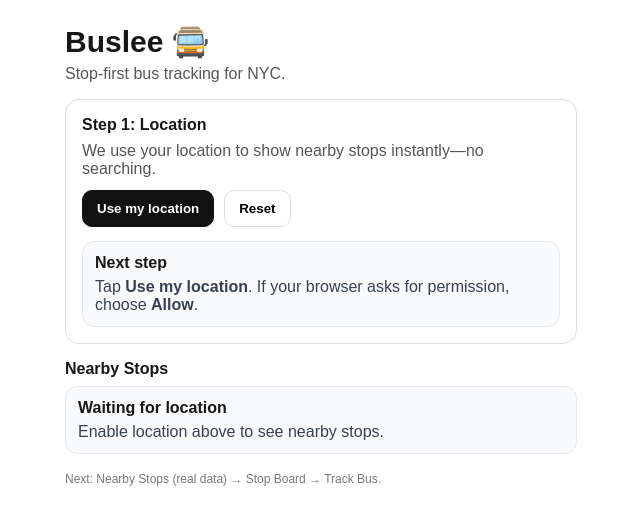
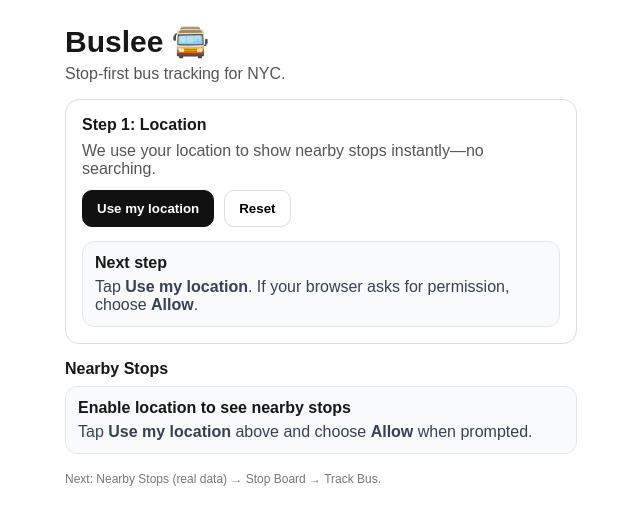
Before and after one commit to pariswatches1/nyc-bus-tracker, a Next.js app in the folder apps/web/: page / in a window 1280 px wide. Shown: the top 524 px of the page, without its empty margins (319-959 px from the left). Built offline with nearby package versions, Linux system fonts and the light colour scheme.

Commit message:
Polish Nearby Stops empty state

```diff
--- a/apps/web/src/app/page.tsx
+++ b/apps/web/src/app/page.tsx
@@ -269,10 +269,10 @@
         <h2 style={{ fontSize: 16, fontWeight: 900, marginBottom: 8 }}>Nearby Stops</h2>
 
         {geo.status !== "granted" ? (
-          <InfoBox title="Waiting for location">
-            Enable location above to see nearby stops.
-          </InfoBox>
-        ) : (
+          <InfoBox title="Enable location to see nearby stops">
+    Tap <b>Use my location</b> above and choose <b>Allow</b> when prompted.
+  </InfoBox>
+) : (
           <div style={{ display: "grid", gap: 12 }}>
             {mockStops.map((s) => (
               <div
```
